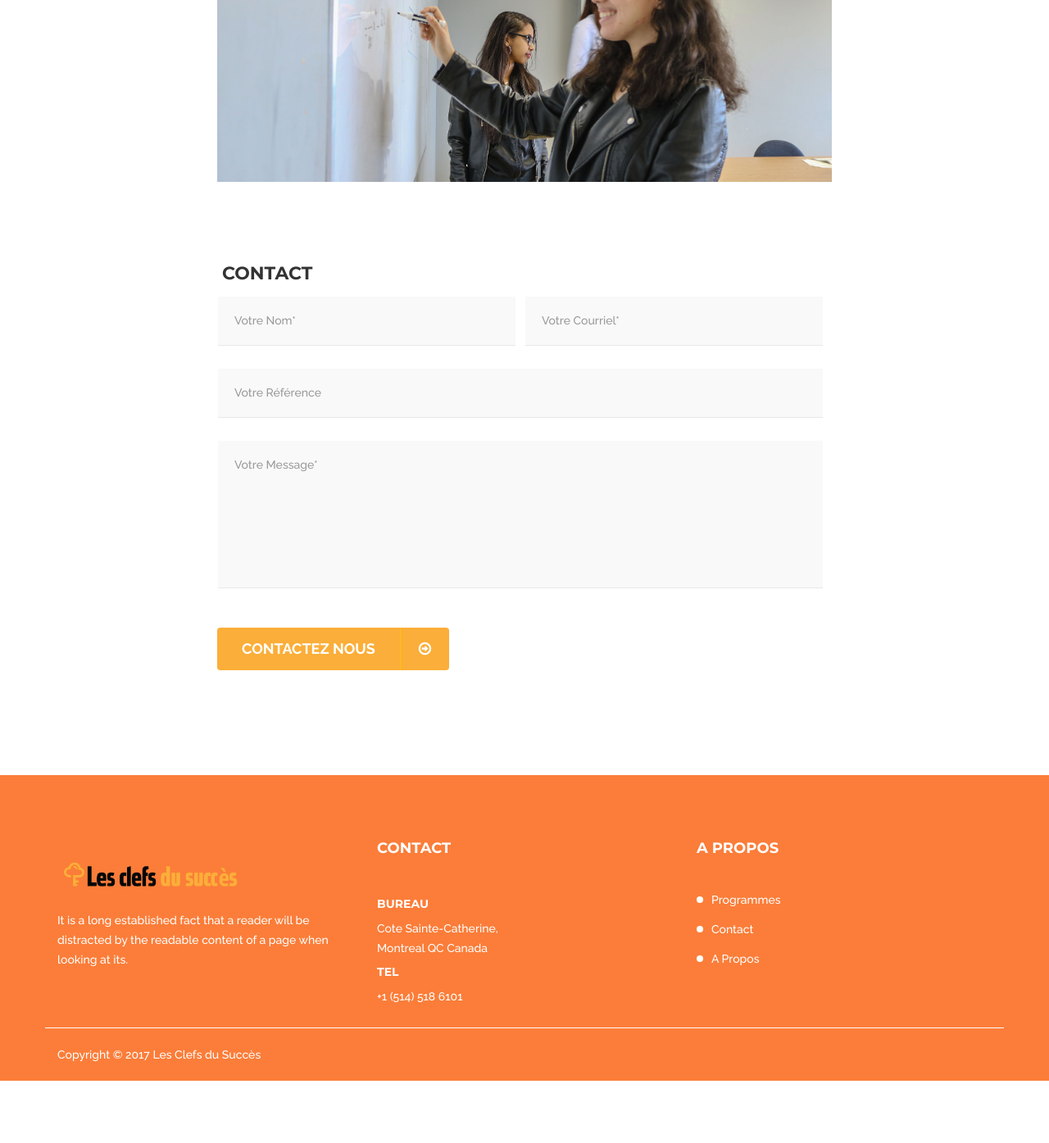
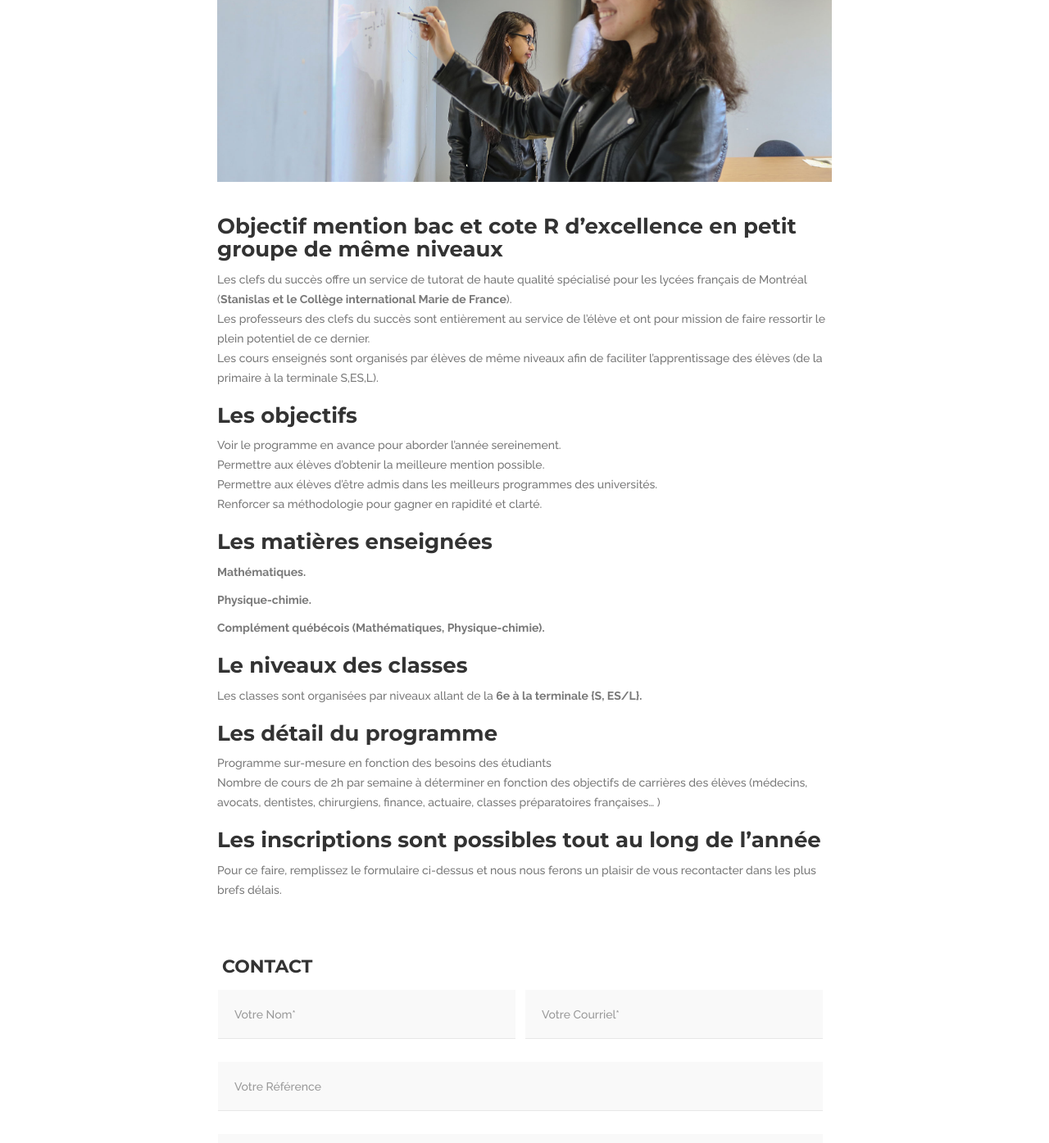
Before and after one commit to bkingg/les-clefs-pour-reussir, a Jekyll site: the page built from _programmes/objectif-cote-r-d-excellenc.md, in a window 1280 px wide and 1400 px high, scrolled down 580 px. Shown: the top 1395 px of the window at 82% size. Built offline with Jekyll 4.4.1, drawn with Linux system fonts in a browser that asks for light colours; before the commit the page ends 1899 px from its top, so only the background shows below that.

Commit message:
Update from Forestry.io - objectif-cote-r-d-excellenc.md

```diff
--- a/_programmes/objectif-cote-r-d-excellenc.md
+++ b/_programmes/objectif-cote-r-d-excellenc.md
@@ -4,3 +4,36 @@ layout: programme
 date: 2017-12-03 00:00:00 +0000
 image: "/uploads/slide-3.jpg"
 ---
+### Objectif mention bac et cote R d'excellence en petit groupe de même niveaux
+
+Les clefs du succès offre un service de tutorat de haute qualité spécialisé pour les lycées français de Montréal (**Stanislas et le Collège international Marie de France**).
+Les professeurs des clefs du succès sont entièrement au service de l’élève et ont pour mission de faire ressortir le plein potentiel de ce dernier.
+Les cours enseignés sont organisés par élèves de même niveaux afin de faciliter l'apprentissage des élèves (de la primaire à la terminale S,ES,L).
+
+### Les objectifs
+
+* Voir le programme en avance pour aborder l'année sereinement.
+* Permettre aux élèves d'obtenir la meilleure mention possible.
+* Permettre aux élèves d'être admis dans les meilleurs programmes des universités.
+* Renforcer sa méthodologie pour gagner en rapidité et clarté.
+
+### Les matières enseignées
+
+**Mathématiques.**
+
+ **Physique-chimie.**
+
+**Complément québécois (Mathématiques, Physique-chimie).**
+
+### Le niveaux des classes
+
+* Les classes sont organisées par niveaux allant de la **6e à la terminale {S, ES/L}.**
+
+### Les détail du programme
+
+* Programme sur-mesure en fonction des besoins des étudiants
+* Nombre de cours de 2h par semaine à déterminer en fonction des objectifs de carrières des élèves (médecins, avocats, dentistes, chirurgiens, finance, actuaire, classes préparatoires françaises... )
+
+### **Les inscriptions sont possibles tout au long de l’année**
+
+Pour ce faire, remplissez le formulaire ci-dessus et nous nous ferons un plaisir de vous recontacter dans les plus brefs délais.
```
